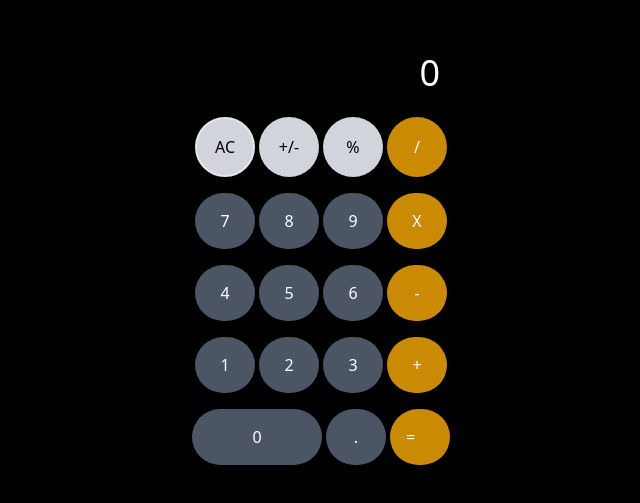
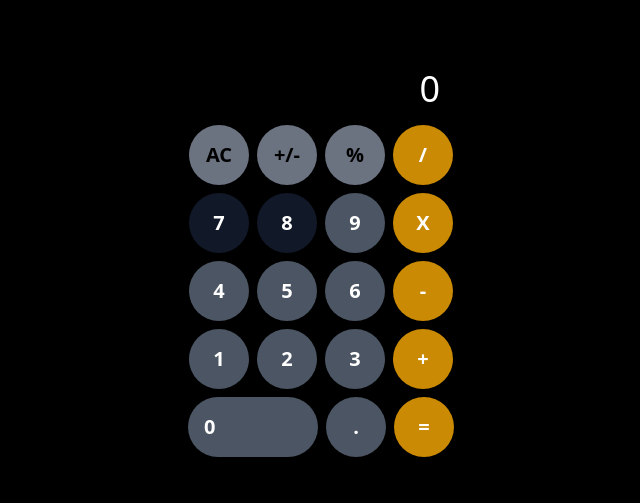
Before and after one commit to shwetank-1708/calculator, a React (Vite) app: page / in a window 1280 px wide. Shown: the part 145-648 px from the top of the page, without its empty margins (319-959 px from the left). Built offline with nearby package versions, Linux system fonts and the light colour scheme.

Commit message:
Added Few Modifications

```diff
--- a/src/App.tsx
+++ b/src/App.tsx
@@ -1,210 +1,3 @@
-// import { useState } from "react";
-// import "./App.css";
-
-// let firstNum: number[] = [];
-// let secondNum: number[] = [];
-
-// function App() {
-//   const [value, setValue] = useState(0);
-//   // const [num, setNum] = useState<number[]>([]);
-//   const [operation, setOperation] = useState<string | null>(null);
-
-//   const changeHandler = () => {
-//     console.log("Change Happened");
-//   };
-
-//   const numberClicked = (newVal: number) => {
-//     setValue(newVal);
-//     firstNum.push(Number(newVal));
-//     console.log(firstNum);
-//   };
-
-//   const operationClicked = (op: string) => {
-//     console.log("Operation Clicked", op);
-//     setOperation(op);
-//     setVal([]);
-//   };
-
-//   // const calculateResult = () => {
-//   //   if (num.length < 2) {
-//   //     console.log("Insufficient numbers for calculation.");
-//   //     return null;
-//   //   }
-
-//   //   let result = 0;
-
-//   //   if (operation === "+") {
-//   //     result = num.reduce((prev, curr) => prev + curr, 0);
-//   //   } else if (operation === "-") {
-//   //     result = num.reduce((prev, curr) => prev - curr);
-//   //   } else if (operation === "*") {
-//   //     result = num.reduce((prev, curr) => prev * curr, 1);
-//   //   } else if (operation === "/") {
-//   //     result = num.reduce((prev, curr) => (curr !== 0 ? prev / curr : NaN));
-//   //   } else {
-//   //     console.log("Unknown operation");
-//   //     return null;
-//   //   }
-
-//   //   console.log("Calculated Result:", result);
-//   //   return result;
-//   // };
-
-//   // const equalClicked = () => {
-//   //   const result = calculateResult();
-//   //   console.log(result);
-//   //   setVal(result ?? 0);
-//   // };
-
-//   const acClicked = () => {
-//     setVal(0);
-//   };
-
-//   return (
-//     <>
-//       <div className="bg-black h-[100vh] flex flex-col justify-center items-center">
-//         <form>
-//           <div className="">
-//             <input
-//               type="number"
-//               value={value}
-//               className="text-right text-white text-4xl m-3 px-[0px] w-[300px] bg-black"
-//               onChange={changeHandler}
-//             />
-//           </div>
-
-//           <div className="">
-//             <input
-//               type="button"
-//               value="A/C"
-//               className="bg-gray-300 p-5 rounded-full text-xl m-1 w-[70px] cursor-pointer hover:bg-gray-200"
-//               onClick={acClicked}
-//             />
-//             <input
-//               type="button"
-//               value="+/-"
-//               className="bg-gray-300 p-5 rounded-full text-xl m-1 w-[70px] cursor-pointer hover:bg-gray-200"
-//             />
-//             <input
-//               type="button"
-//               value="%"
-//               className="bg-gray-300 p-5 rounded-full text-xl m-1 w-[70px] cursor-pointer hover:bg-gray-200"
-//             />
-//             <input
-//               type="button"
-//               value="/"
-//               className="bg-yellow-500 p-5 rounded-full text-xl m-1 w-[70px] cursor-pointer hover:bg-yellow-400"
-//               onClick={() => operationClicked("/")}
-//             />
-//           </div>
-
-//           <div>
-//             <input
-//               type="button"
-//               value="7"
-//               className="bg-gray-500 p-5 rounded-full text-xl m-1 w-[70px] cursor-pointer hover:bg-gray-400"
-//               onClick={() => numberClicked(7)}
-//             />
-//             <input
-//               type="button"
-//               value="8"
-//               className="bg-gray-500 p-5 rounded-full text-xl m-1 w-[70px] cursor-pointer hover:bg-gray-400"
-//               onClick={() => numberClicked(8)}
-//             />
-//             <input
-//               type="button"
-//               value="9"
-//               className="bg-gray-500 p-5 rounded-full text-xl m-1 w-[70px] cursor-pointer hover:bg-gray-400"
-//               onClick={() => numberClicked(9)}
-//             />
-//             <input
-//               type="button"
-//               value="*"
-//               className="bg-yellow-500 p-5 rounded-full text-xl m-1 w-[70px] cursor-pointer hover:bg-yellow-400"
-//               onClick={() => operationClicked("*")}
-//             />
-//           </div>
-
-//           <div>
-//             <input
-//               type="button"
-//               value="4"
-//               className="bg-gray-500 p-5 rounded-full text-xl m-1 w-[70px] cursor-pointer hover:bg-gray-400"
-//               onClick={() => numberClicked(4)}
-//             />
-//             <input
-//               type="button"
-//               value="5"
-//               className="bg-gray-500 p-5 rounded-full text-xl m-1 w-[70px] cursor-pointer hover:bg-gray-400"
-//               onClick={() => numberClicked(5)}
-//             />
-//             <input
-//               type="button"
-//               value="6"
-//               className="bg-gray-500 p-5 rounded-full text-xl m-1 w-[70px] cursor-pointer hover:bg-gray-400"
-//               onClick={() => numberClicked(6)}
-//             />
-//             <input
-//               type="button"
-//               value="-"
-//               className="bg-yellow-500 p-5 rounded-full text-xl m-1 w-[70px] cursor-pointer hover:bg-yellow-400"
-//               onClick={() => operationClicked("-")}
-//             />
-//           </div>
-
-//           <div>
-//             <input
-//               type="button"
-//               value="1"
-//               className="bg-gray-500 p-5 rounded-full text-xl m-1 w-[70px] cursor-pointer hover:bg-gray-400"
-//               onClick={() => numberClicked(1)}
-//             />
-//             <input
-//               type="button"
-//               value="2"
-//               className="bg-gray-500 p-5 rounded-full text-xl m-1 w-[70px] cursor-pointer hover:bg-gray-400"
-//               onClick={() => numberClicked(2)}
-//             />
-//             <input
-//               type="button"
-//               value="3"
-//               className="bg-gray-500 p-5 rounded-full text-xl m-1 w-[70px] cursor-pointer hover:bg-gray-400"
-//               onClick={() => numberClicked(3)}
-//             />
-//             <input
-//               type="button"
-//               value="+"
-//               className="bg-yellow-500 p-5 rounded-full text-xl m-1 w-[70px] cursor-pointer hover:bg-yellow-400"
-//               onClick={() => operationClicked("+")}
-//             />
-//           </div>
-
-//           <div>
-//             <input
-//               type="button"
-//               value="0"
-//               className="bg-gray-500 p-5 rounded-full text-xl m-1 w-[150px] text-left cursor-pointer hover:bg-gray-400"
-//             />
-//             <input
-//               type="button"
-//               value="."
-//               className="bg-gray-500 p-5 rounded-full text-xl m-1 w-[70px] cursor-pointer hover:bg-gray-400"
-//             />
-//             <input
-//               type="button"
-//               value="="
-//               className="bg-yellow-500 p-5 rounded-full text-xl m-1 w-[70px] cursor-pointer hover:bg-yellow-400"
-//               onClick={() => equalClicked()}
-//             />
-//           </div>
-//         </form>
-//       </div>
-//     </>
-//   );
-// }
-
-// export default App;
-
 import { useState } from "react";
 
 let firstNum: number[] = [];
@@ -216,6 +9,7 @@ let second: number;
 const App = () => {
   const [value, setValue] = useState<number>(0);
   const [operation, setOperation] = useState("");
+  const [isActive, setIsActive] = useState(false);
 
   const numberClicked = (newVal: number) => {
     if (opClicked == 0) {
@@ -229,6 +23,11 @@ const App = () => {
       setValue(second);
       console.log("second = ", opClicked);
     }
+    // setIsActive(!isActive);
+    setIsActive(true);
+    setTimeout(() => {
+      setIsActive(false);
+    }, 50);
   };
 
   const operationClicked = (newOp: string) => {
@@ -264,121 +63,131 @@ const App = () => {
           type="number"
           onChange={(e) => setValue(Number(e.target.value))}
           value={value}
-          className="text-white bg-black text-right p-4 w-[300px] text-4xl"
+          className={`text-white bg-black text-right p-4 w-[300px] text-4xl`}
         />
       </div>
 
-      <div className="p-2 flex gap-1">
-        <button className="bg-gray-300 rounded-full w-[60px] p-4 border-2">
+      <div className="flex gap-2">
+        <button
+          className={`bg-gray-500 rounded-full w-[60px] p-4 font-bold text-xl`}
+        >
           AC
         </button>
-        <button className="bg-gray-300 rounded-full w-[60px] p-4">+/-</button>
-        <button className="bg-gray-300 rounded-full w-[60px] p-4">%</button>
+        <button className="bg-gray-500 rounded-full w-[60px] p-4 font-bold text-xl">
+          +/-
+        </button>
+        <button className="bg-gray-500 rounded-full w-[60px] p-4 font-bold text-xl">
+          %
+        </button>
         <button
           onClick={() => operationClicked("/")}
-          className="bg-yellow-600 rounded-full w-[60px] p-4 text-white"
+          className="bg-yellow-600 rounded-full w-[60px] p-4 text-white font-bold text-xl"
         >
           /
         </button>
       </div>
 
-      <div className="p-2 flex gap-1">
+      <div className="p-2 flex gap-2">
         <button
           onClick={() => numberClicked(7)}
-          className="bg-gray-600  rounded-full w-[60px] p-4 text-white"
+          className={`rounded-full w-[60px] p-4 text-white font-bold text-xl ${
+            isActive ? "bg-gray-500" : "bg-gray-900"
+          }`}
         >
           7
         </button>
         <button
           onClick={() => numberClicked(8)}
-          className="bg-gray-600  rounded-full w-[60px] p-4 text-white"
+          className={`rounded-full w-[60px] p-4 text-white font-bold text-xl ${
+            isActive ? "bg-gray-500" : "bg-gray-900"
+          }`}
         >
           8
         </button>
         <button
           onClick={() => numberClicked(9)}
-          className="bg-gray-600  rounded-full w-[60px] p-4 text-white"
+          className="bg-gray-600  rounded-full w-[60px] p-4 text-white font-bold text-xl"
         >
           9
         </button>
         <button
           onClick={() => operationClicked("*")}
-          className="bg-yellow-600  rounded-full w-[60px] p-4 text-white"
+          className="bg-yellow-600  rounded-full w-[60px] p-4 text-white font-bold text-xl"
         >
           X
         </button>
       </div>
 
-      <div className="p-2 flex gap-1">
+      <div className="flex gap-2">
         <button
           onClick={() => numberClicked(4)}
-          className="bg-gray-600  rounded-full w-[60px] p-4 text-white"
+          className="bg-gray-600  rounded-full w-[60px] p-4 text-white font-bold text-xl"
         >
           4
         </button>
         <button
           onClick={() => numberClicked(5)}
-          className="bg-gray-600  rounded-full w-[60px] p-4 text-white"
+          className="bg-gray-600  rounded-full w-[60px] p-4 text-white font-bold text-xl"
         >
           5
         </button>
         <button
           onClick={() => numberClicked(6)}
-          className="bg-gray-600  rounded-full w-[60px] p-4 text-white"
+          className="bg-gray-600  rounded-full w-[60px] p-4 text-white font-bold text-xl"
         >
           6
         </button>
         <button
           onClick={() => operationClicked("-")}
-          className="bg-yellow-600  rounded-full w-[60px] p-4 text-white"
+          className="bg-yellow-600  rounded-full w-[60px] p-4 text-white font-bold text-xl"
         >
           -
         </button>
       </div>
 
-      <div className="p-2 flex gap-1">
+      <div className="p-2 flex gap-2">
         <button
           onClick={() => numberClicked(1)}
-          className="bg-gray-600  rounded-full w-[60px] p-4 text-white"
+          className="bg-gray-600  rounded-full w-[60px] p-4 text-white font-bold text-xl"
         >
           1
         </button>
         <button
           onClick={() => numberClicked(2)}
-          className="bg-gray-600  rounded-full w-[60px] p-4 text-white"
+          className="bg-gray-600  rounded-full w-[60px] p-4 text-white font-bold text-xl"
         >
           2
         </button>
         <button
           onClick={() => numberClicked(3)}
-          className="bg-gray-600  rounded-full w-[60px] p-4 text-white"
+          className="bg-gray-600  rounded-full w-[60px] p-4 text-white font-bold text-xl"
         >
           3
         </button>
         <button
           onClick={() => operationClicked("+")}
-          className="bg-yellow-600  rounded-full w-[60px] p-4 text-white"
+          className="bg-yellow-600  rounded-full w-[60px] p-4 text-white font-bold text-xl"
         >
           +
         </button>
       </div>
 
-      <div className="p-2 flex gap-1">
+      <div className="flex gap-2">
         <button
           onClick={() => numberClicked(0)}
-          className="bg-gray-600  rounded-full w-[130px] p-4 text-white"
+          className="bg-gray-600  rounded-full w-[130px] p-4 text-white font-bold text-xl text-left"
         >
           0
         </button>
         <button
           onClick={() => numberClicked(3)}
-          className="bg-gray-600  rounded-full w-[60px] p-4 text-white"
+          className="bg-gray-600  rounded-full w-[60px] p-4 text-white font-bold text-xl"
         >
           .
         </button>
         <button
           onClick={() => calResult()}
-          className="bg-yellow-600  rounded-full w-[60px] p-4 text-white text-left"
+          className="bg-yellow-600  rounded-full w-[60px] p-4 text-white font-bold text-xl"
         >
           =
         </button>
```
